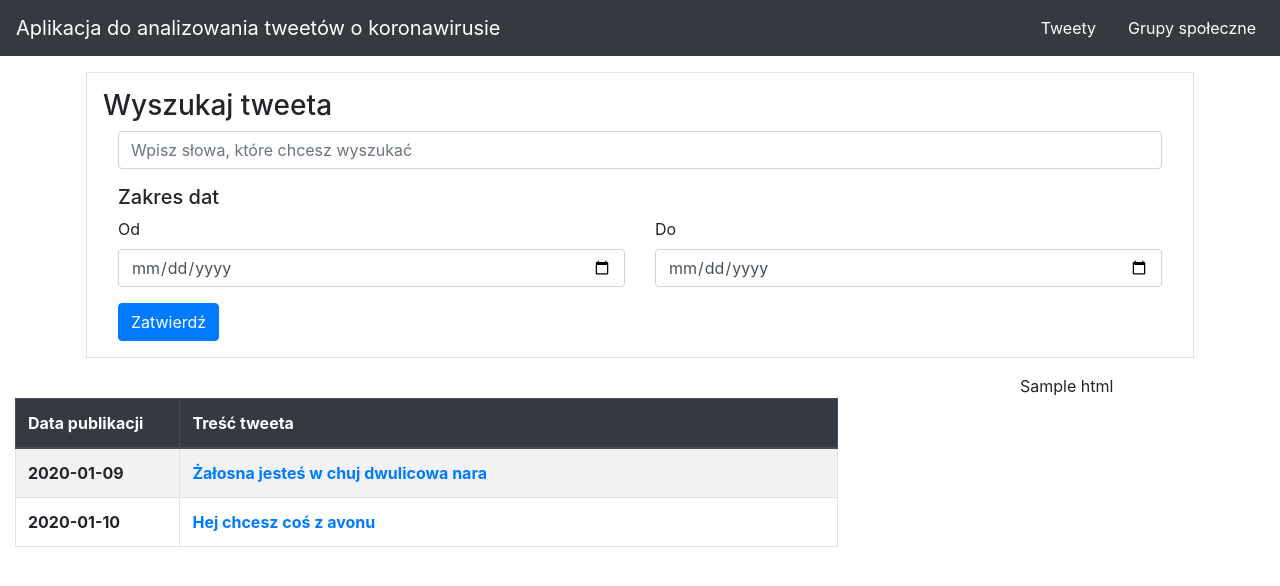
After one commit to JakubRaban/covid-tweet-analysis, a Flask app: page /user-tweets in a window 1280 px wide. The commit adds this page. Shown: the top 586 px of the page. Run offline with Flask 2, Linux system fonts and the light colour scheme; a database or web service that is not in the repository returns one stand-in record (values such as "Sample title"); data that the repository does not hold is empty; some libraries are stand-ins or nearby versions.

Commit message:
Added user tweets template

```diff
--- a/main.py
+++ b/main.py
@@ -43,7 +43,7 @@ def get_embeddable_tweet_html_by_id(tweet_id):
 
 
 @app.route('/')
-def hello():
+def homepage_view():
     tweet_source = get_tweet_source()
     homepage = {
         group: [repr(tweet_source.get_tweets((group,)).to_data_frame()['text'])]
@@ -78,11 +78,29 @@ def hello():
     return render_template('homepage.html', homepage=homepage, users=users)
 
 
+@app.route('/user-tweets')
+def user_tweets_view():
+    tweets = [
+        {
+            'date_published': '2020-01-09',
+            'text': 'Żałosna jesteś w chuj dwulicowa nara'
+        },
+        {
+            'date_published': '2020-01-10',
+            'text': 'Hej chcesz coś z avonu'
+        }
+    ]
+    embed_tweet_html = get_embeddable_tweet_html_by_id(get_db()['Lekarze'].find({})[0]['id_str'])
+    return render_template('usertweets.html', tweets=tweets,
+                           embedded_tweet=embed_tweet_html
+                           )
+
+
 @app.route('/tweet-test')
-def tweet_test():
+def tweet_test_view():
     t = get_db()['Lekarze'].find({})[0]['id_str']
     html = get_embeddable_tweet_html_by_id(t)
-    return render_template('tweet.html', xdd=html)
+    return render_template('tweettest.html', xdd=html)
 
 
 if __name__ == '__main__':
--- a/templates/base.html
+++ b/templates/base.html
@@ -8,7 +8,7 @@
     <title>{% block title %}{% endblock %}</title>
 </head>
 <body>
-<div class="container-fluid">
+<div class="container-fluid px-0">
     <nav class="navbar navbar-expand-lg navbar-dark bg-dark">
         <a class="navbar-brand" href="#">Aplikacja do analizowania tweetów o koronawirusie</a>
         <button class="navbar-toggler" type="button" data-toggle="collapse" data-target="#navbarNavAltMarkup"
--- /dev/null
+++ b/templates/usertweets.html
@@ -0,0 +1,64 @@
+{% extends "base.html" %}
+{% block title %}Home page{% endblock %}
+{% block content %}
+    <div class="container-xl p-3">
+        <div class="container border p-3">
+            <h3>Wyszukaj tweeta</h3>
+            <form>
+                <div class="container">
+                    <div class="row">
+                        <div class="col form-group">
+                            <input type="text" class="form-control" id="search-bar"
+                                   placeholder="Wpisz słowa, które chcesz wyszukać">
+                        </div>
+                    </div>
+                    <h5>Zakres dat</h5>
+                    <div class="row">
+                        <div class="col form-group">
+                            <label for="date-from">Od</label>
+                            <input type="date" class="form-control" id="date-from">
+                        </div>
+                        <div class="col form-group">
+                            <label for="date-to">Do</label>
+                            <input type="date" class="form-control" id="date-to">
+                        </div>
+                    </div>
+                    <button type="submit" class="btn btn-primary">Zatwierdź</button>
+                </div>
+            </form>
+        </div>
+    </div>
+    <div class="container-fluid">
+        <div class="row">
+            <div class="col-sm-8 pt-4">
+                <table class="table table-striped table-bordered" id="table-tweets">
+                    <thead class="thead-dark">
+                    <tr>
+                        <th scope="col">Data publikacji</th>
+                        <th scope="col">Treść tweeta</th>
+                    </tr>
+                    </thead>
+                    <tbody>
+                    {% for tweet in tweets %}
+                        <tr>
+                            <th scope="row" style="width: 20%">{{ tweet["date_published"] }}</th>
+                            <th scope="row"><a href="#">{{ tweet["text"] }}</a></th>
+                        </tr>
+                    {% endfor %}
+                    </tbody>
+                </table>
+            </div>
+            <div class="col-sm-4">
+                <div class="d-flex justify-content-center">
+                    {% if embedded_tweet %}
+                        {{ embedded_tweet|safe }}
+                    {% else %}
+                        <div class="jumbotron">
+                            <h3 style="text-align: center">Wybierz tweeta z listy aby wyświetlić jego treść i dane</h3>
+                        </div>
+                    {% endif %}
+                </div>
+            </div>
+        </div>
+    </div>
+{% endblock %}
```
Also changed, not shown: templates/homepage.html (+5 -3 lines), templates/tweettest.html (renamed from templates/tweet.html).
